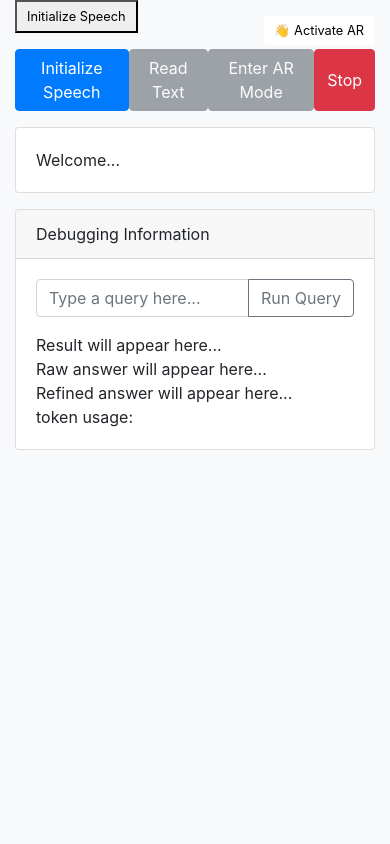
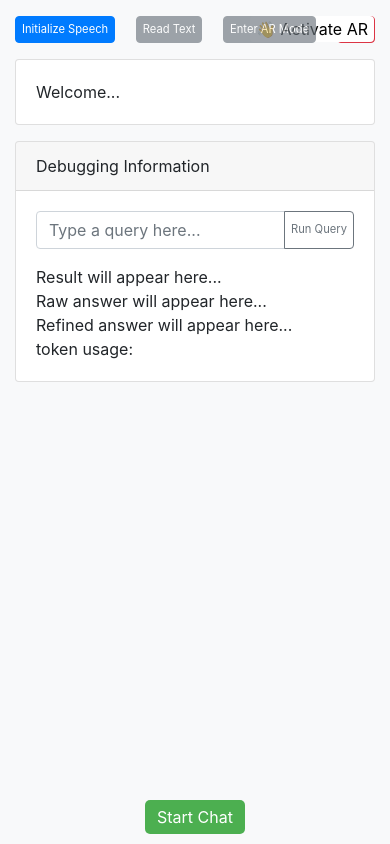
Before and after one commit to bernhardvanrenssen/bvr-bot, a Flask app: page / in a window 390 px wide. Run offline with Flask 3, Linux system fonts and the light colour scheme; some libraries are stand-ins or nearby versions.

Commit message:
style of btns for mobile

```diff
--- a/static/css/styles.css
+++ b/static/css/styles.css
@@ -3,3 +3,20 @@ model-viewer {
     height: 300px;
 }
 /* Additional styles */
+#speechButton {
+    position: absolute;
+    bottom: 10px;
+    left: 50%;
+    transform: translateX(-50%);
+    padding: 5px;
+    background-color: #4CAF50;
+    color: white;
+    border: none;
+    border-radius: 5px;
+    cursor: pointer;
+    min-width: 100px;
+    white-space: nowrap;
+}
+#speechButton:hover {
+    background-color: #45a049;
+}
--- a/templates/index.html
+++ b/templates/index.html
@@ -10,9 +10,16 @@
     <script src="https://www.xrai.co.za/webar/artyom.js/build/artyom.window.js"></script>
     <style>
         @media (max-width: 600px) {
-            button {
-                font-size: 0.8rem;
-                padding: 5px 10px;
+            .btn {
+                font-size: 0.7rem !important;
+                padding: 4px 6px !important;
+            }
+            .input-group {
+                flex-wrap: nowrap;
+            }
+            .input-group > .form-control,
+            .input-group > .btn {
+                flex: 1 0 auto;
             }
         }
     </style>
@@ -57,6 +64,7 @@
     <script src="{{ url_for('static', filename='js/scripts.js') }}" defer></script>
 </body>
 </html>
+
 
 
 
--- a/templates/model_viewer.html
+++ b/templates/model_viewer.html
@@ -10,7 +10,7 @@
     auto-rotate
     ar-scale="fixed"
     rotation="-90deg 0deg 0deg">
-    <button id="speechButton" slot="hotspot-hand-1" @click="initializeSpeechClick">Initialize Speech</button>
+    <button id="speechButton" slot="hotspot-hand-1" @click="initializeSpeechClick">Start Chat</button>
     <button slot="ar-button" style="background-color: white; border-radius: 4px; border: none; position: absolute; top: 16px; right: 16px; ">
         👋 Activate AR
     </button>
```
